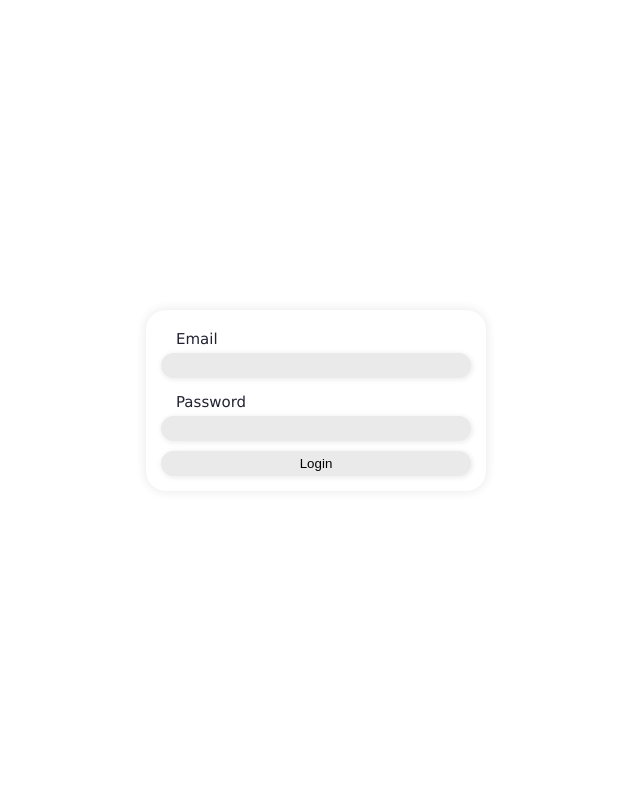
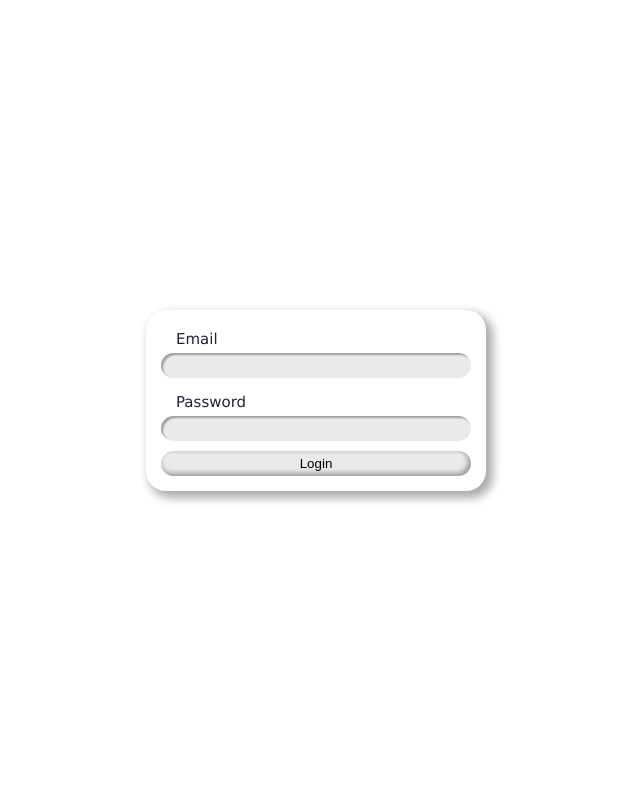
Before and after one commit to PadjokeJ/IDAEA, a Flask app: template src/templates/login.html in a window 1280 px wide. Shown: the whole page, without its empty margins (324-964 px from the left). Run offline with Flask 3, Linux system fonts and the light colour scheme; the template is opened without the code that fills it, so the values that code supplies are empty; the visitor is signed in with stand-in values (Sample User, id 1); parts of the project's set-up code (start-up, migrations or seed data) failed here and were passed over.

Commit message:
fix styling shadows to be noticeable in dark mode and more consistent in light mode

```diff
--- a/src/static/style.css
+++ b/src/static/style.css
@@ -2,7 +2,7 @@
   --background: #ffffff;
   --background-2: #eaeaea;
   --main: #222233;
-  --shadow: #eeeeee;
+  --shadow: #00000055;
 }
 
 html, body {
@@ -19,7 +19,6 @@ body {
   body {
     --background: var(--main);
     --background-2: #44444f;
-    --shadow: #111122;
     --main: var(--background);
   }
 }
@@ -44,7 +43,7 @@ body {
   padding: 10px;
   border-radius: 20px;
   background-color: var(--background);
-  box-shadow: 0 0 10px 2px var(--shadow);
+  box-shadow: 5px 5px 10px 2px var(--shadow);
 }
 
 .login-input {
@@ -53,8 +52,12 @@ body {
   padding: 5px;
   border: none;
   border-radius: 20px;
-  box-shadow: 1px 1px 5px 1px var(--shadow);
+  box-shadow: inset var(--shadow) 2px 2px 2px;
   background-color: var(--background-2);
+}
+
+.login-input#submit {
+  box-shadow: inset var(--shadow) -2px -2px 5px 1px;
 }
 
 .login-label {
@@ -62,3 +65,9 @@ body {
   margin-top: 10px;
   font-size: 15px;
 }
+
+nav {
+  background-color: var(--background);
+  box-shadow: var(--shadow) 0 0 30px;
+  padding: 15px;
+}
--- a/src/templates/base.html
+++ b/src/templates/base.html
@@ -27,7 +27,7 @@
         <a href="/feedback">Feedback</a>
       {% endif %}
       <a href="/logout">Logout</a>
-    <nav>
+    </nav>
     <div id="content">
       {% block content %}{% endblock %}
     </div>
```
